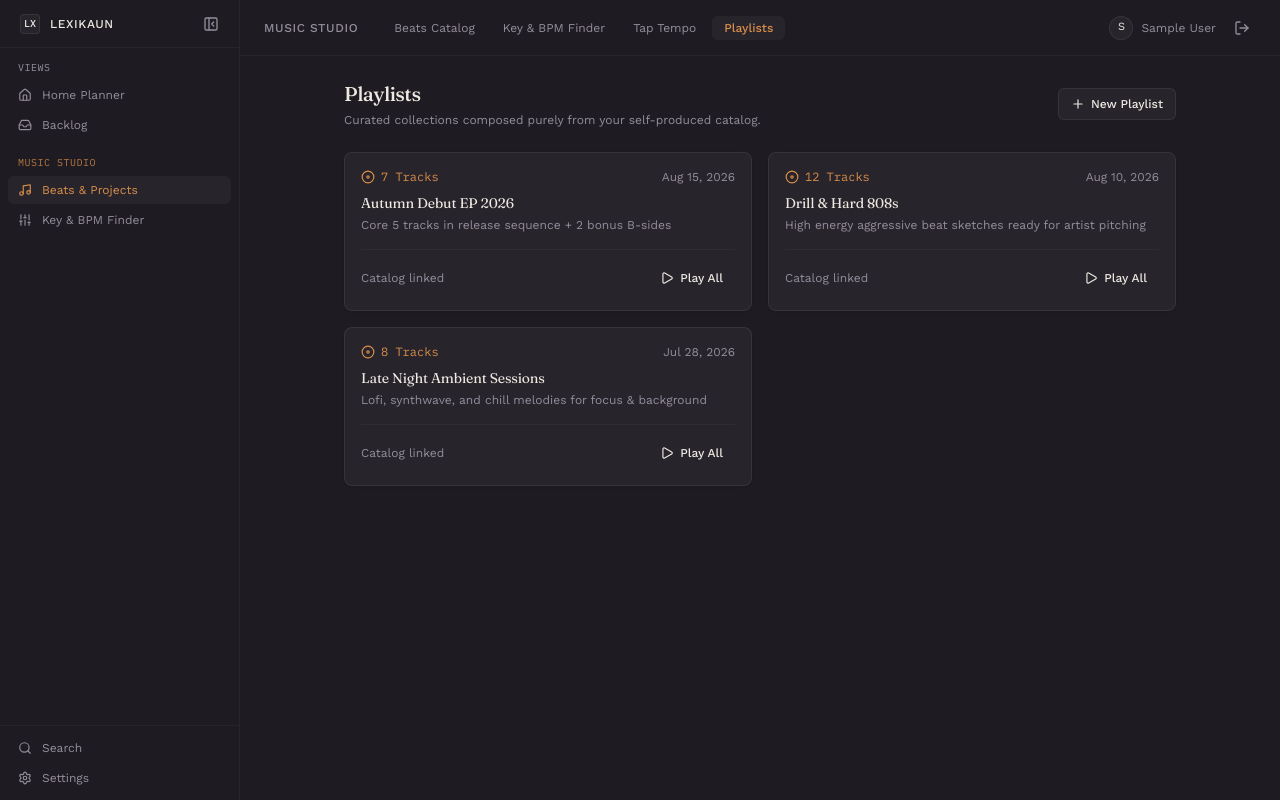
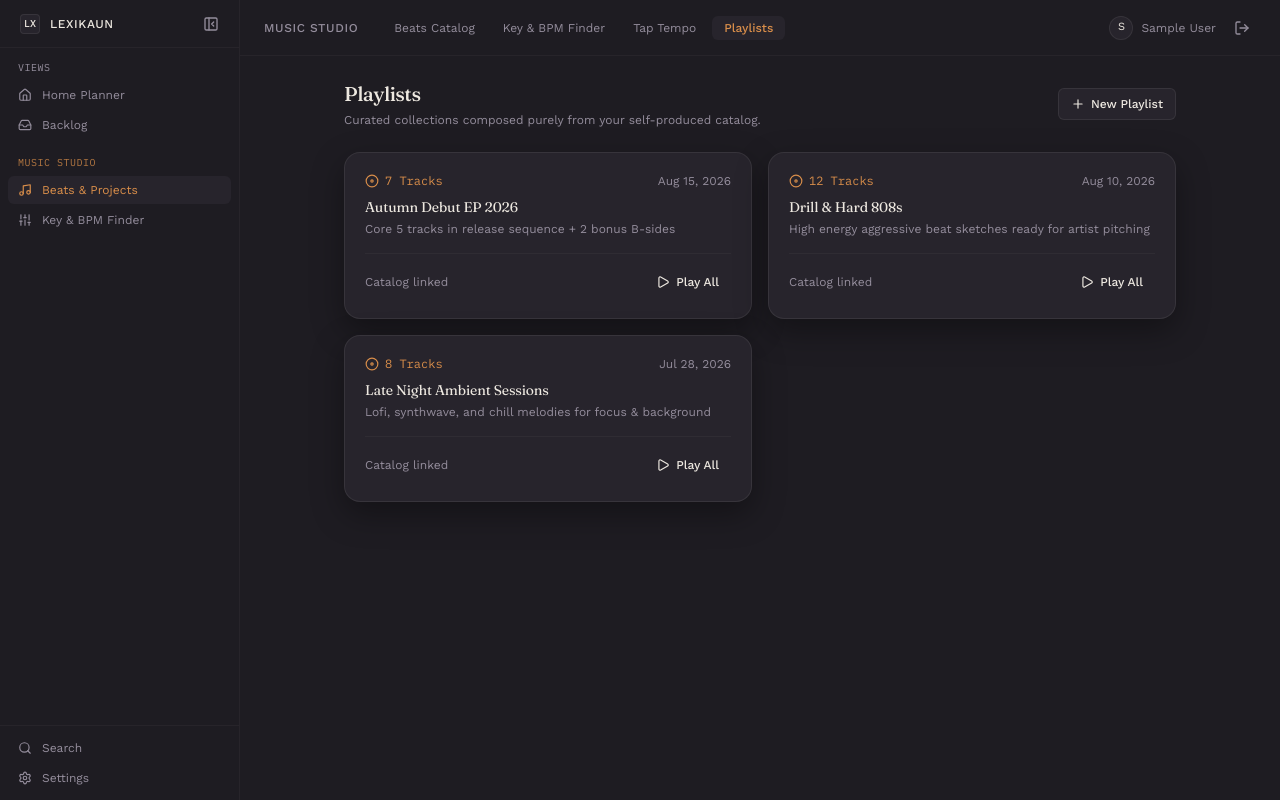
Before and after one commit to lexikaun/lexikaun-s-nexus, a React (Vite) app: page /music/playlists in a window 1280 px wide. Built offline with nearby package versions, Linux system fonts and the light colour scheme; no server answers; the database is empty; sample sign-in values are in the browser's storage.

Commit message:
feat(phase-0): implement floating notecard UI primitives (Card, FloatingPanel, Reveal), CSS tokens, and schema preparation

```diff
--- a/src/components/ui/Card.tsx
+++ b/src/components/ui/Card.tsx
@@ -1,13 +1,27 @@
 import React, { HTMLAttributes } from 'react';
 
-interface CardProps extends HTMLAttributes<HTMLDivElement> {
+export interface CardProps extends HTMLAttributes<HTMLDivElement> {
   children: React.ReactNode;
+  interactive?: boolean;
+  elevation?: 'flat' | 'floating';
 }
 
-export const Card: React.FC<CardProps> = ({ children, className = '', ...props }) => {
+export const Card: React.FC<CardProps> = ({
+  children,
+  className = '',
+  interactive = false,
+  elevation = 'floating',
+  ...props
+}) => {
   return (
     <div
-      className={`bg-surface hairline-border rounded-lg p-4 shadow-sm ${className}`}
+      className={`bg-surface border border-hairline rounded-2xl p-5 ${
+        elevation === 'floating' ? 'shadow-[0_12px_32px_rgba(0,0,0,0.35)]' : ''
+      } ${
+        interactive
+          ? 'transition-all duration-150 ease-out hover:-translate-y-[1px] hover:bg-surface-hover hover:border-[rgba(237,232,224,0.16)] cursor-pointer'
+          : ''
+      } ${className}`}
       {...props}
     >
       {children}
--- /dev/null
+++ b/src/components/ui/FloatingPanel.tsx
@@ -0,0 +1,20 @@
+import React, { HTMLAttributes } from 'react';
+
+export interface FloatingPanelProps extends HTMLAttributes<HTMLDivElement> {
+  children: React.ReactNode;
+}
+
+export const FloatingPanel: React.FC<FloatingPanelProps> = ({
+  children,
+  className = '',
+  ...props
+}) => {
+  return (
+    <div
+      className={`bg-surface border border-hairline rounded-2xl shadow-[0_16px_48px_rgba(0,0,0,0.45)] ${className}`}
+      {...props}
+    >
+      {children}
+    </div>
+  );
+};
--- /dev/null
+++ b/src/components/ui/Reveal.tsx
@@ -0,0 +1,23 @@
+import React from 'react';
+
+export interface RevealProps {
+  isOpen: boolean;
+  children: React.ReactNode;
+  className?: string;
+}
+
+export const Reveal: React.FC<RevealProps> = ({
+  isOpen,
+  children,
+  className = '',
+}) => {
+  return (
+    <div
+      className={`grid transition-all duration-[220ms] ease-[cubic-bezier(0.4,0,0.2,1)] ${
+        isOpen ? 'grid-rows-[1fr] opacity-100' : 'grid-rows-[0fr] opacity-0 pointer-events-none'
+      } ${className}`}
+    >
+      <div className="overflow-hidden">{children}</div>
+    </div>
+  );
+};
--- a/src/types.ts
+++ b/src/types.ts
@@ -57,7 +57,7 @@ export interface Channel {
 }
 
 export interface TaskSubtask {
-  id: string;
+  id?: string;
   title: string;
   done: boolean;
 }
@@ -65,8 +65,8 @@ export interface TaskSubtask {
 export interface Task {
   id: string;
   userId: string;
-  /** @deprecated Optional legacy field. New tasks do not require or write a space tag. */
-  space?: SpaceType;
+  /** Optional space tag for backward compatibility */
+  space?: 'personal' | 'professional' | 'music' | SpaceType;
   goalId?: string;
   channelId?: string | null;
   title: string;
@@ -74,10 +74,12 @@ export interface Task {
   date: string; // YYYY-MM-DD
   startTime: string; // HH:mm (24h)
   endTime: string; // HH:mm (24h)
+  scheduledTime?: any | null; // Timestamp | string | null
   duration?: number; // duration in minutes
-  durationMinutes?: number; // Legacy compatibility
+  durationMinutes?: number; // duration in minutes (default 30)
   priority: Priority;
   status: TaskStatus;
+  done?: boolean;
   subtasks?: TaskSubtask[];
   notesCount?: number;
   associatedBeatId?: string; // Links task directly to a self-produced beat
```
